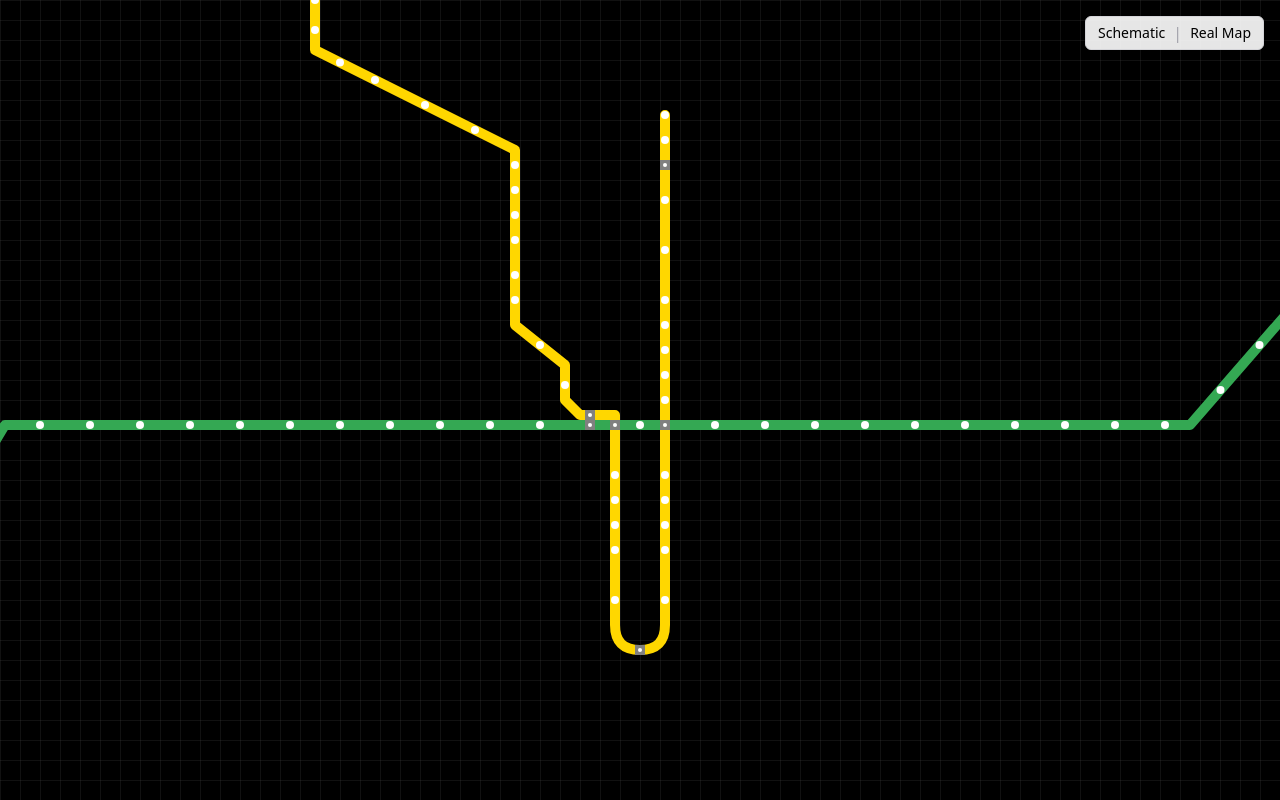
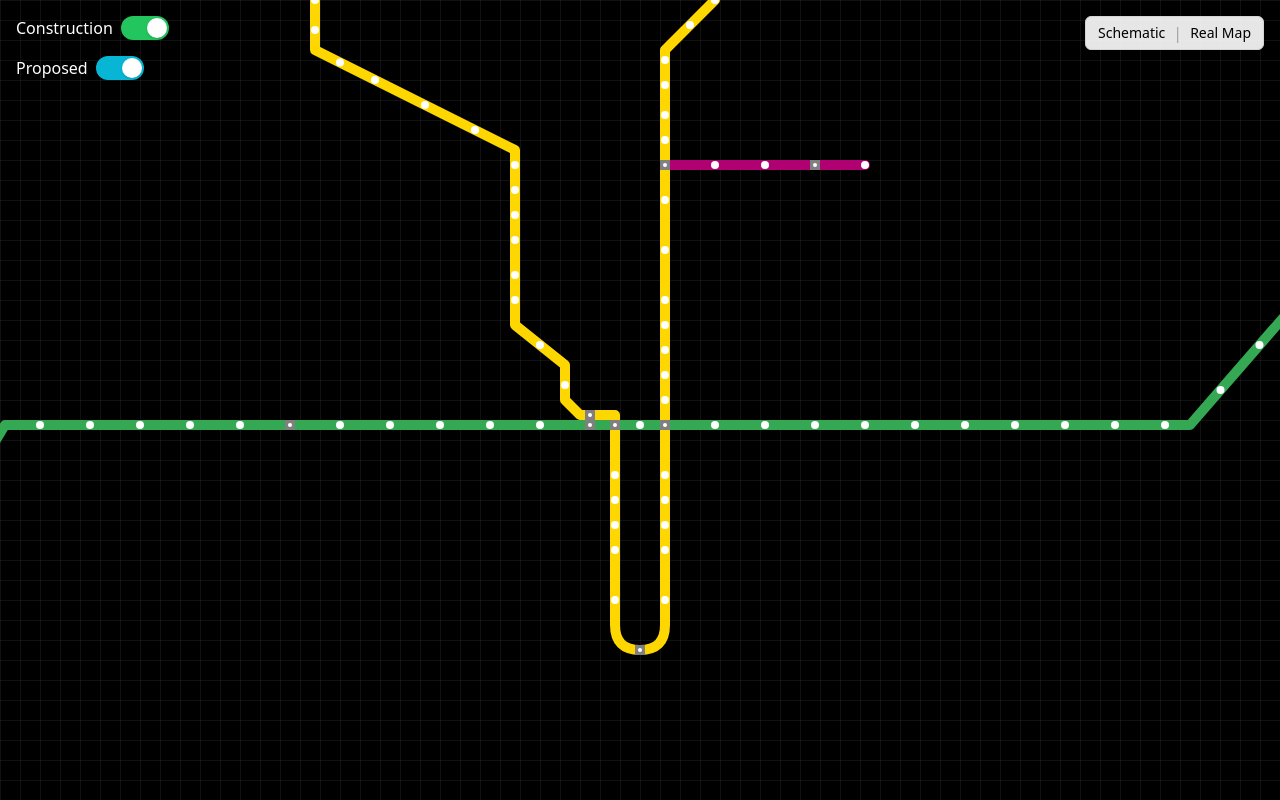
Before and after one commit to dansk-i/Toronto-Transit-Map, a React (Vite) app: page / in a window 1280 px wide. Built offline with nearby package versions, Linux system fonts and the light colour scheme.

Commit message:
Add construction and proposed lines to schematic data and enhance SchematicMap component with toggle functionality

```diff
--- a/src/components/SchematicMap.tsx
+++ b/src/components/SchematicMap.tsx
@@ -1,5 +1,16 @@
 import { useState, useEffect, useRef } from "react";
 import { subwayLines } from "../data/schematic-data";
+import { constructionLines } from "../data/schematic-construction";
+import { proposedLines } from "../data/schematic-proposed";
+
+// Define a helper type for path points
+type PathPoint = {
+  cmd: "M" | "L" | "Q";
+  x: number;
+  y: number;
+  cx?: number;
+  cy?: number;
+};
 
 export default function SchematicMap() {
   const containerRef = useRef<HTMLDivElement>(null);
@@ -8,6 +19,9 @@ export default function SchematicMap() {
   const [offset, setOffset] = useState({ x: 0, y: 0 });
   const [dragging, setDragging] = useState(false);
   const [lastPos, setLastPos] = useState<{ x: number; y: number } | null>(null);
+
+  const [showConstruction, setShowConstruction] = useState(true);
+  const [showProposed, setShowProposed] = useState(true);
 
   const MAP_W = window.innerWidth;
   const MAP_H = window.innerHeight;
@@ -96,9 +110,16 @@ export default function SchematicMap() {
     setLastPos(null);
   };
 
-  // Helper: translate station coords to screen space
+  // Translate station coords to screen space
   const tx = (x: number) => x + centerX;
   const ty = (y: number) => y + centerY;
+
+  // Merge active lines
+  const activeLines = [
+    ...subwayLines,
+    ...(showConstruction ? constructionLines : []),
+    ...(showProposed ? proposedLines : []),
+  ];
 
   return (
     <div
@@ -109,6 +130,43 @@ export default function SchematicMap() {
       onMouseUp={handleMouseUp}
       onMouseLeave={handleMouseUp}
     >
+      {/* Switch toggles */}
+      <div className="absolute top-4 left-4 z-10 flex flex-col gap-4">
+        {/* Construction toggle */}
+        <label className="flex items-center gap-2 text-white">
+          <span>Construction</span>
+          <button
+            onClick={() => setShowConstruction((p) => !p)}
+            className={`relative w-12 h-6 rounded-full transition-colors ${
+              showConstruction ? "bg-green-500" : "bg-gray-600"
+            }`}
+          >
+            <span
+              className={`absolute top-0.5 left-0.5 h-5 w-5 rounded-full bg-white shadow transform transition-transform ${
+                showConstruction ? "translate-x-6" : "translate-x-0"
+              }`}
+            />
+          </button>
+        </label>
+
+        {/* Proposed toggle */}
+        <label className="flex items-center gap-2 text-white">
+          <span>Proposed</span>
+          <button
+            onClick={() => setShowProposed((p) => !p)}
+            className={`relative w-12 h-6 rounded-full transition-colors ${
+              showProposed ? "bg-cyan-500" : "bg-gray-600"
+            }`}
+          >
+            <span
+              className={`absolute top-0.5 left-0.5 h-5 w-5 rounded-full bg-white shadow transform transition-transform ${
+                showProposed ? "translate-x-6" : "translate-x-0"
+              }`}
+            />
+          </button>
+        </label>
+      </div>
+
       <svg
         viewBox={`0 0 ${MAP_W} ${MAP_H}`}
         width={MAP_W}
@@ -130,16 +188,18 @@ export default function SchematicMap() {
         <rect width="100%" height="100%" fill="url(#grid)" />
 
         {/* Lines */}
-        {subwayLines.map((line) => {
+        {activeLines.map((line) => {
           if (line.pathPoints) {
-          const d = line.pathPoints.map((p) => {
+            const d = (line.pathPoints as PathPoint[])
+              .map((p) => {
                 if (p.cmd === "M" || p.cmd === "L") {
                   return `${p.cmd} ${tx(p.x)},${ty(p.y)}`;
-            } else if (p.cmd === "Q") {
-              return `Q ${tx(p.cx!)},${ty(p.cy!)} ${tx(p.x)},${ty(p.y)}`;
+                } else if (p.cmd === "Q" && p.cx !== undefined && p.cy !== undefined) {
+                  return `Q ${tx(p.cx)},${ty(p.cy)} ${tx(p.x)},${ty(p.y)}`;
                 }
                 return "";
-          }).join(" ");
+              })
+              .join(" ");
 
             return (
               <path
@@ -156,10 +216,8 @@ export default function SchematicMap() {
           return null;
         })}
 
-
-
         {/* Stations */}
-        {subwayLines.flatMap((line) =>
+        {activeLines.flatMap((line) =>
           line.stations.map((s) => (
             <g
               key={`${line.id}-${s.id}`}
@@ -167,7 +225,14 @@ export default function SchematicMap() {
               onClick={() => alert(`Clicked station: ${s.name}`)}
             >
               {s.type === "normal" ? (
-                <circle cx={tx(s.x)} cy={ty(s.y)} r={4} fill="white" stroke="black" strokeWidth={0} />
+                <circle
+                  cx={tx(s.x)}
+                  cy={ty(s.y)}
+                  r={4}
+                  fill="white"
+                  stroke="black"
+                  strokeWidth={0}
+                />
               ) : (
                 <>
                   <rect
--- /dev/null
+++ b/src/data/schematic-construction.ts
@@ -0,0 +1,40 @@
+export const constructionLines = [
+  {
+    id: "line2-extension",
+    name: "Line 2 East Extension",
+    color: "#34a853",
+    thickness: 10,
+    pathPoints: [
+      { cmd: "M", x: 650, y: -100 }, // Kennedy
+      { cmd: "L", x: 650, y: -110 },
+      { cmd: "L", x: 725, y: -150 },
+      { cmd: "L", x: 725, y: -235 }
+    ],
+    stations: [
+      { id: "kennedy", name: "Kennedy", x: 650, y: -100, type: "interchange" },
+      { id: "lawrenceEast", name: "Lawrence East", x: 687.5, y: -130, type: "normal" },
+      { id: "scarboroughCentre", name: "Scarborough Centre", x: 725, y: -200, type: "normal" },
+      { id: "sheppardEast", name: "Sheppard East", x: 725, y: -235, type: "normal" }
+    ],
+  },
+  {
+    id: "line1-extension",
+    name: "Line 1 North Extension",
+    color: "#FFD700",
+    thickness: 10,
+    pathPoints: [
+      { cmd: "M", x: 25, y: -285 }, // Finch
+      { cmd: "L", x: 25, y: -350 },
+      { cmd: "L", x: 75, y: -400 },
+      { cmd: "L", x: 75, y: -425 }
+
+    ],
+    stations: [
+      { id: "steeles", name: "Steeles", x: 25, y: -315, type: "normal" },
+      { id: "clark", name: "Clark", x: 25, y: -340, type: "normal" },
+      { id: "royalOrchard", name: "Royal Orchard", x: 50, y: -375, type: "normal" },
+      { id: "bridge", name: "Bridge", x: 75, y: -400, type: "normal" },
+      { id: "highTech", name: "High Tech", x: 75, y: -425, type: "normal" }
+    ],
+  },
+];
--- a/src/data/schematic-data.ts
+++ b/src/data/schematic-data.ts
@@ -21,7 +21,7 @@ export const subwayLines = [
       { id: "oldMill", name: "Old Mill", x: -500, y: 25, type: "normal" },
       { id: "highPark", name: "High Park", x: -450, y: 25, type: "normal" },
       { id: "keele", name: "Keele", x: -400, y: 25, type: "normal" },
-      { id: "dundasWest", name: "Dundas West", x: -350, y: 25, type: "normal" },
+      { id: "dundasWest", name: "Dundas West", x: -350, y: 25, type: "interchange" },
       { id: "lansdowne", name: "Lansdowne", x: -300, y: 25, type: "normal" },
       { id: "dufferin", name: "Dufferin", x: -250, y: 25, type: "normal" },
       { id: "ossington", name: "Ossington", x: -200, y: 25, type: "normal" },
@@ -107,5 +107,23 @@ export const subwayLines = [
       { id: "highway407", name: "Highway 407", x: -325, y: -370, type: "normal" },
       { id: "vaughan", name: "Vaughan Metropolitan Centre", x: -325, y: -400, type: "normal" }
     ]
+  },
+  // LINE 4 — Sheppard
+  {
+    id: "line4",
+    name: "Sheppard",
+    color: "#b10072",
+    thickness: 10,
+    pathPoints: [
+      { cmd: "M", x: 25, y: -235 },
+      { cmd: "L", x: 225, y: -235 }
+    ],
+    stations: [
+      { id: "sheppardYonge", name: "Sheppard–Yonge", x: 25, y: -235, type: "interchange" },
+      { id: "bayview", name: "Bayview", x: 75, y: -235, type: "normal" },
+      { id: "bessarion", name: "Bessarion", x: 125, y: -235, type: "normal" },
+      { id: "leslie", name: "Leslie", x: 175, y: -235, type: "interchange " },
+      { id: "donMills", name: "Don Mills", x: 225, y: -235, type: "normal" }
+    ]
   }
 ];
--- /dev/null
+++ b/src/data/schematic-proposed.ts
@@ -0,0 +1,14 @@
+export const proposedLines = [
+  {
+    id: "line2-extension",
+    name: "Line 2 East Extension",
+    color: "#becac1ff",
+    thickness: 10,
+    pathPoints: [
+
+    ],
+    stations: [
+
+    ],
+  },
+];
```
Lines whose indentation alone changed are shown as unchanged.
